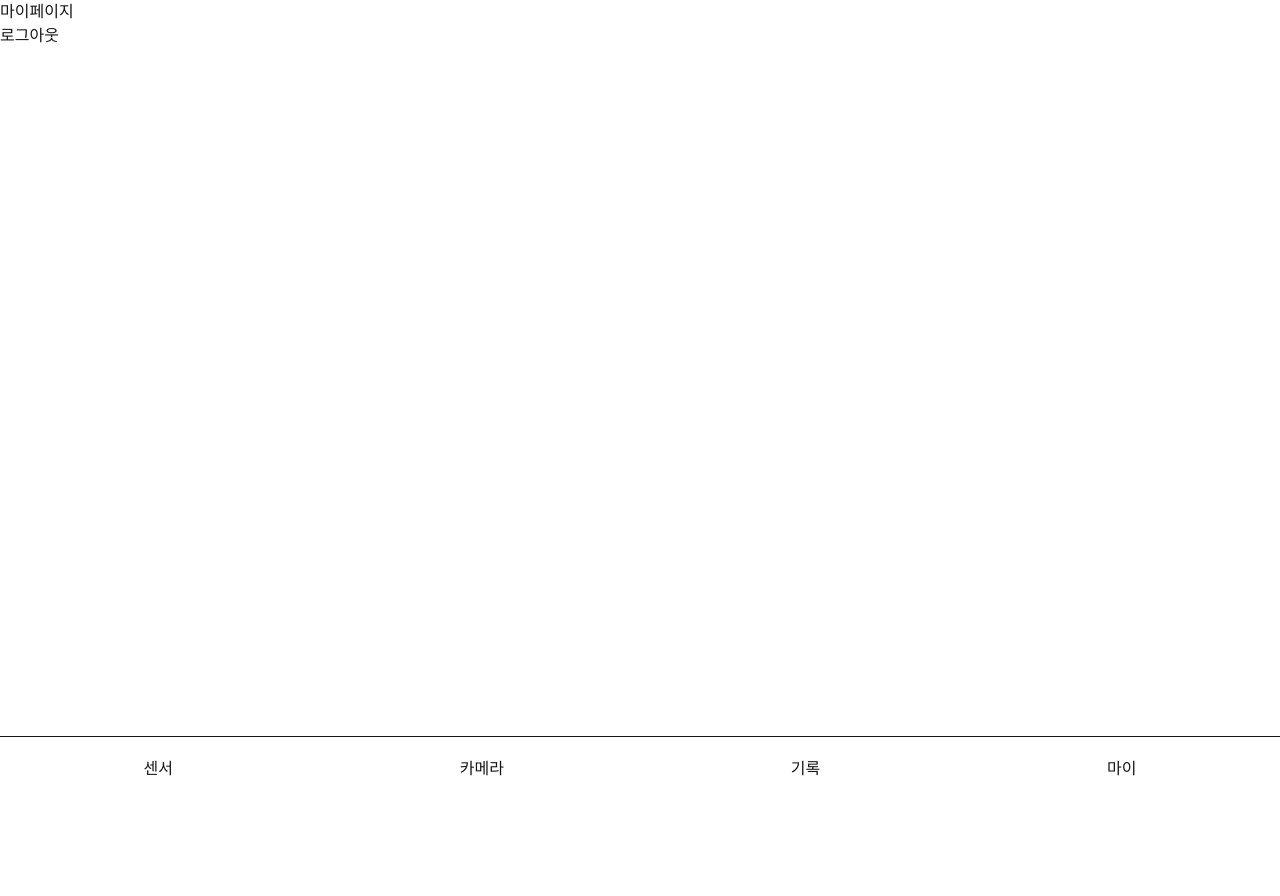
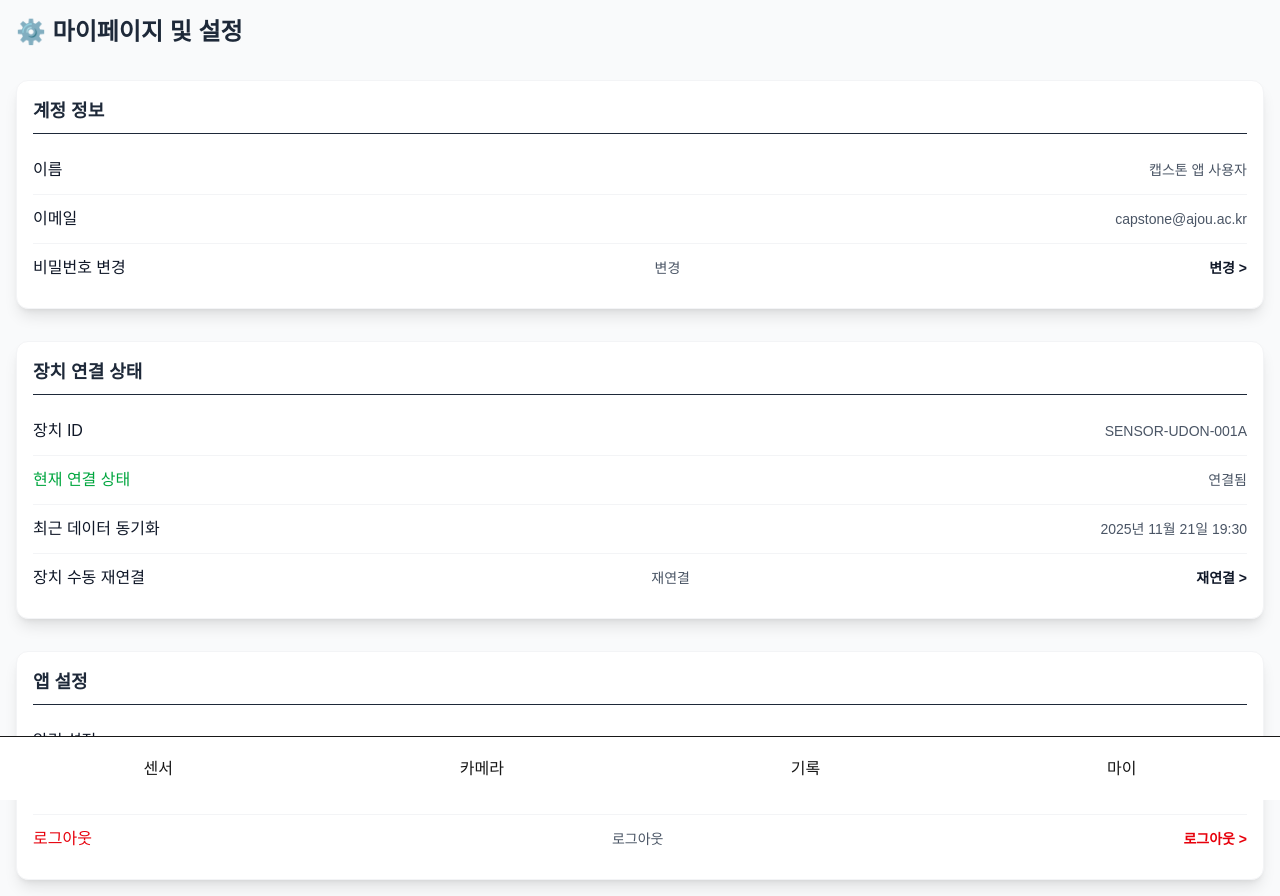
Before and after one commit to dlcodudco/sensor-udon, a Next.js app: page /mypage in a window 1280 px wide. Before the commit the page ends 800 px from the top, so only its background shows below. Built offline with nearby package versions, Linux system fonts and the light colour scheme.

Commit message:
feat: 마이페이지 UI 및 기능 추가

```diff
--- a/app/mypage/page.tsx
+++ b/app/mypage/page.tsx
@@ -1,8 +1,117 @@
-export default function MyPage() {
+/*export default function MyPage() {
   return (
     <div>
       <h1>마이페이지</h1>
       <button>로그아웃</button>
     </div>
   );
+}*/
+
+'use client';
+
+import React from 'react';
+
+// 임시 사용자 및 장치 정보
+const USER_INFO = {
+  name: "캡스톤 앱 사용자",
+  email: "capstone@ajou.ac.kr",
+  deviceStatus: "연결됨",
+  deviceId: "SENSOR-UDON-001A", // 캡스톤 장치 고유 ID
+  lastSync: "2025년 11월 21일 19:30",
+};
+
+interface SettingItemProps {
+  title: string;
+  value?: string;
+  onClick?: () => void;
+  isButton?: boolean;
+  color?: string;
 }
+
+// 개별 설정 항목 컴포넌트
+const SettingItem: React.FC<SettingItemProps> = ({ title, value, onClick, isButton = false, color = 'text-gray-900' }) => (
+  <div
+    className={`flex justify-between items-center py-3 border-b border-gray-100 last:border-b-0 cursor-pointer transition duration-150 ${onClick ? 'hover:bg-gray-50' : ''}`}
+    onClick={onClick}
+  >
+    <span className={`text-base font-medium ${color}`}>{title}</span>
+    {value && <span className="text-gray-600 text-sm">{value}</span>}
+    {isButton && (
+        <span className={`text-sm font-semibold ${color}`}>
+            {value} &gt;
+        </span>
+    )}
+  </div>
+);
+
+export default function MyPageScreen() {
+  const handleLogout = () => {
+    if (window.confirm("정말 로그아웃 하시겠습니까?")) {
+      // 🚨 실제 로그아웃 API 호출 및 상태 변경 로직
+      console.log("로그아웃 처리됨");
+      // 예: window.location.href = '/login';
+    }
+  };
+
+  return (
+    <div className="p-4 space-y-8 bg-gray-50 min-h-screen">
+      <h1 className="text-2xl font-bold text-gray-800">
+        ⚙️ 마이페이지 및 설정
+      </h1>
+
+      {/* 1. 사용자 계정 섹션 */}
+      <div className="bg-white p-4 rounded-xl shadow-lg border border-gray-100">
+        <h2 className="text-lg font-semibold text-gray-800 mb-3 border-b pb-2">계정 정보</h2>
+        <SettingItem title="이름" value={USER_INFO.name} />
+        <SettingItem title="이메일" value={USER_INFO.email} />
+        <SettingItem
+          title="비밀번호 변경"
+          isButton={true}
+          value="변경"
+          onClick={() => alert("비밀번호 변경 페이지로 이동")}
+        />
+      </div>
+
+      {/* 2. 장치 관리 섹션 (가장 중요) */}
+      <div className="bg-white p-4 rounded-xl shadow-lg border border-gray-100">
+        <h2 className="text-lg font-semibold text-gray-800 mb-3 border-b pb-2">장치 연결 상태</h2>
+
+        {/* 장치 고유 ID 표시 */}
+        <SettingItem title="장치 ID" value={USER_INFO.deviceId} />
+
+        {/* 연결 상태 표시 */}
+        <SettingItem
+          title="현재 연결 상태"
+          value={USER_INFO.deviceStatus}
+          color={USER_INFO.deviceStatus === '연결됨' ? 'text-green-600' : 'text-red-600'}
+        />
+
+        {/* 마지막 동기화 시간 */}
+        <SettingItem title="최근 데이터 동기화" value={USER_INFO.lastSync} />
+
+        {/* 장치 재연결 버튼 */}
+        <SettingItem
+          title="장치 수동 재연결"
+          isButton={true}
+          value="재연결"
+          onClick={() => alert("장치 재연결 로직 실행")}
+        />
+      </div>
+
+      {/* 3. 앱 설정 및 기타 */}
+      <div className="bg-white p-4 rounded-xl shadow-lg border border-gray-100">
+        <h2 className="text-lg font-semibold text-gray-800 mb-3 border-b pb-2">앱 설정</h2>
+        <SettingItem title="알림 설정" isButton={true} value="ON" onClick={() => alert("알림 설정 토글")} />
+        <SettingItem title="버전 정보" value="1.0.0 (Beta)" />
+        <SettingItem
+          title="로그아웃"
+          isButton={true}
+          value="로그아웃"
+          color="text-red-600"
+          onClick={handleLogout}
+        />
+      </div>
+
+    </div>
+  );
+}
```
